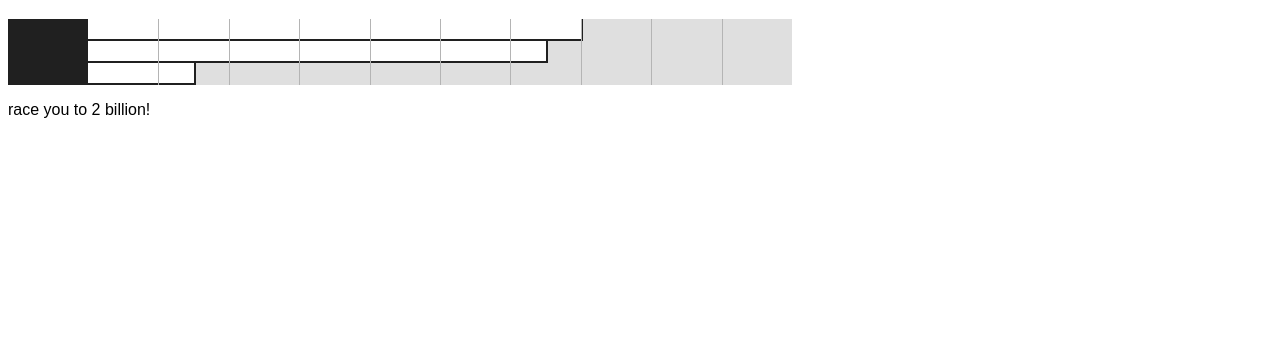
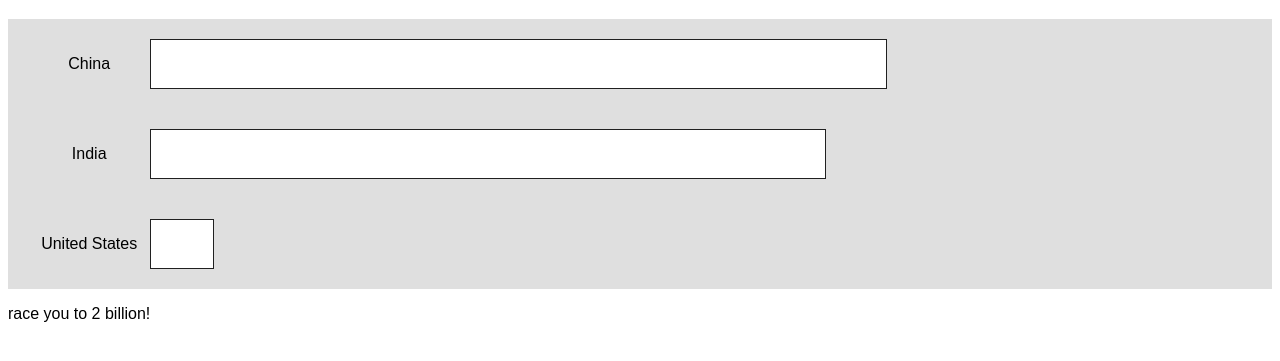
Before and after one commit to 99btyler/world-population-graph, a React app in the folder world-population-graph/: page / in a window 1280 px wide. Shown: the part 61-422 px from the top of the page. Built offline with nearby package versions, Linux system fonts and the light colour scheme.

Commit message:
Completely changed how Graph renders to better fit project

```diff
--- a/world-population-graph/src/component/WorldPopulationGraph.js
+++ b/world-population-graph/src/component/WorldPopulationGraph.js
@@ -9,16 +9,16 @@
     state = {
         data: [
             {
-                name: "China",
-                population: 1400000000
+                countryName: "China",
+                countryPopulation: 1400000000
             },
             {
-                name: "India",
-                population: 1300000000
+                countryName: "India",
+                countryPopulation: 1300000000
             },
             {
-                name: "United States",
-                population: 300000000
+                countryName: "United States",
+                countryPopulation: 300000000
             }
         ]
     }
--- a/world-population-graph/src/component/components/graph/Graph.css
+++ b/world-population-graph/src/component/components/graph/Graph.css
@@ -1,11 +1,3 @@
 #graph {
-    position: relative;
-    max-width: 800px;
-    display: flex;
-}
-
-#graph-content {
-    position: relative;
-    width: 88%;
     background-color: #dfdfdf;
 }
--- a/world-population-graph/src/component/components/graph/Graph.js
+++ b/world-population-graph/src/component/components/graph/Graph.js
@@ -1,46 +1,23 @@
 import React from "react"
 
-import GraphBar from "./parts/GraphBar.js"
-import GraphCountryNames from "./parts/GraphCountryNames.js"
-import GraphDivider from "./parts/GraphDivider.js"
+import GraphItem from "./parts/GraphItem.js"
 
 import "./Graph.css"
 
 function Graph(props) {
-
     return (
 
         <div id="graph">
 
-            <GraphCountryNames />
-
-            <div id="graph-content">
-
-                {getGraphDividers()}
-
-                {getGraphBars(props.data)}
-
-            </div>
+            {getGraphItems(props.data)}
 
         </div>
 
     )
 }
 
-function getGraphDividers() {
-
-    const graphDividers = []
-
-    for (var i = 10; i < 100; i+= 10) {
-        graphDividers.push(<GraphDivider left={i + "%"} />)
-    }
-
-    return graphDividers
-
-}
-
-function getGraphBars(data) {
-    return data.map((country) => <GraphBar width={((country.population / 2000000000) * 100) + "%"} />)
+function getGraphItems(data) {
+    return data.map(item => <GraphItem countryName={item.countryName} width={(((item.countryPopulation / 2000000000) * 100) - 10) + "%"} />)
 }
 
 export default Graph
--- a/world-population-graph/src/component/components/graph/parts/GraphBar.css
+++ /dev/null
@@ -1,6 +0,0 @@
-#graphbar {
-    height: 20px;
-    background-color: #ffffff;
-    border-right: 2px solid #202020;
-    border-bottom: 2px solid #202020;
-}
--- a/world-population-graph/src/component/components/graph/parts/GraphBar.js
+++ /dev/null
@@ -1,13 +0,0 @@
-import React from "react"
-
-import "./GraphBar.css"
-
-function GraphBar(props) {
-    return (
-
-        <div id="graphbar" style={{width: props.width}} />
-
-    )
-}
-
-export default GraphBar
--- a/world-population-graph/src/component/components/graph/parts/GraphCountryNames.css
+++ /dev/null
@@ -1,4 +0,0 @@
-#graphcountrynames-container {
-    width: 10%;
-    background-color: #202020;
-}
--- a/world-population-graph/src/component/components/graph/parts/GraphCountryNames.js
+++ /dev/null
@@ -1,15 +0,0 @@
-import React from "react"
-
-import "./GraphCountryNames.css"
-
-function GraphCountryNames() {
-    return (
-
-        <div id="graphcountrynames-container">
-
-        </div>
-
-    )
-}
-
-export default GraphCountryNames
--- a/world-population-graph/src/component/components/graph/parts/GraphDivider.css
+++ /dev/null
@@ -1,8 +0,0 @@
-#graphdivider {
-    position: absolute;
-    top: 0px;
-    bottom: 0px;
-    left: 10%;
-    width: 1px;
-    background-color: #b4b4b4;
-}
--- a/world-population-graph/src/component/components/graph/parts/GraphDivider.js
+++ /dev/null
@@ -1,13 +0,0 @@
-import React from "react"
-
-import "./GraphDivider.css"
-
-function GraphDivider(props) {
-    return (
-
-        <div id="graphdivider" style={{left: props.left}} />
-
-    )
-}
-
-export default GraphDivider
--- /dev/null
+++ b/world-population-graph/src/component/components/graph/parts/GraphItem.css
@@ -0,0 +1,14 @@
+#graphitem {
+    display: flex;
+    padding: 20px;
+}
+
+#graphitem p {
+    width: 10%;
+    text-align: center;
+}
+
+#graphitem div {
+    border: 1px solid #202020;
+    background-color: #FFFFFF;
+}
--- /dev/null
+++ b/world-population-graph/src/component/components/graph/parts/GraphItem.js
@@ -0,0 +1,16 @@
+import React from "react"
+
+import "./GraphItem.css"
+
+function GraphItem(props) {
+    return (
+
+        <div id="graphitem">
+            <p>{props.countryName}</p>
+            <div style={{width: props.width}}></div>
+        </div>
+
+    )
+}
+
+export default GraphItem
```
